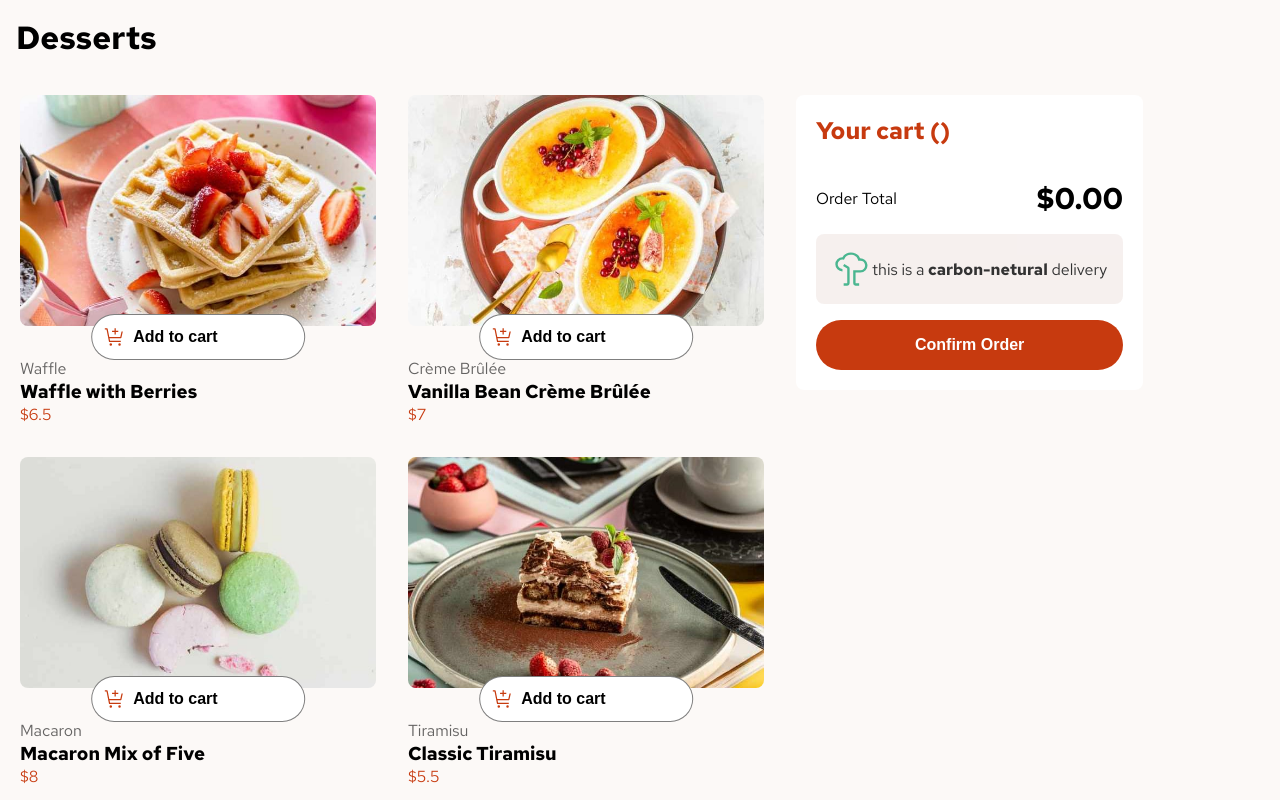
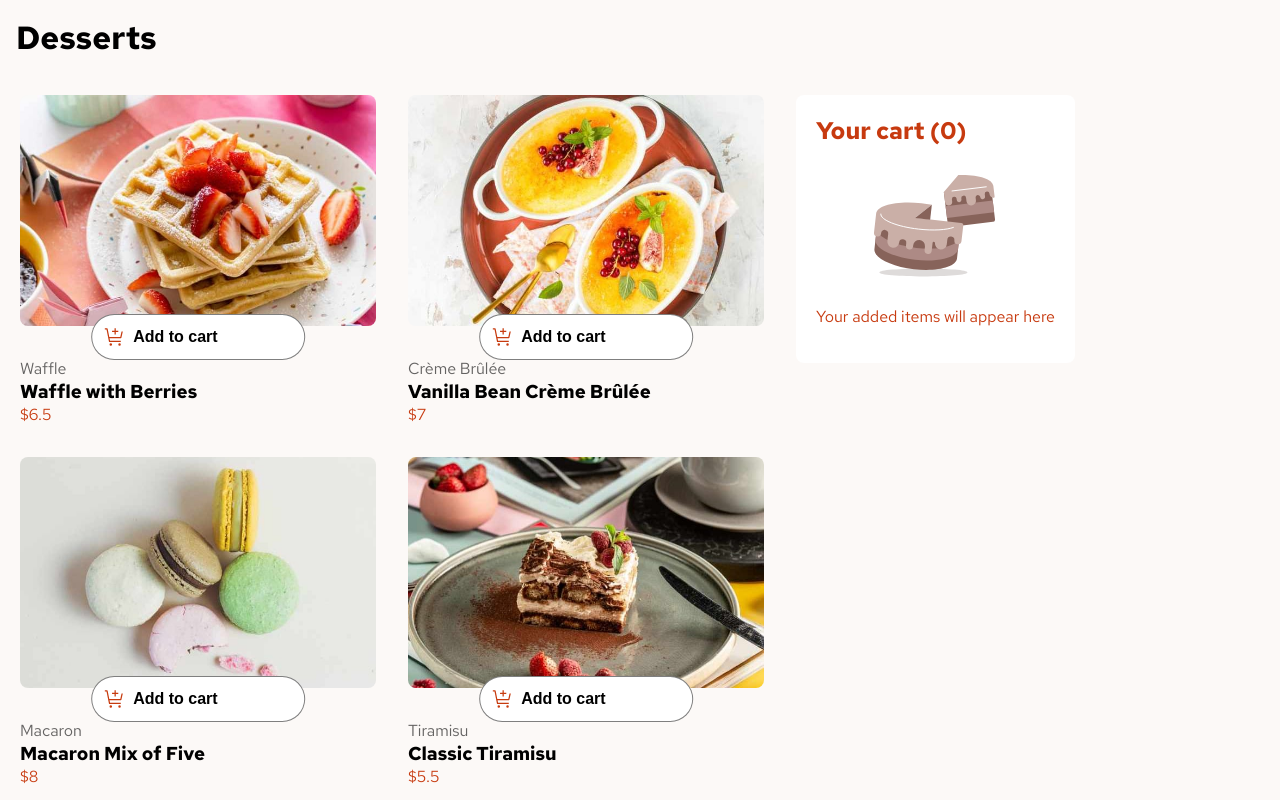
Before and after one commit to Medido1/Frontend-Mentor-Product-list-with-cart, a React (Vite) app: page / in a window 1280 px wide. Shown: the top 800 px of the page. Built offline with nearby package versions, Linux system fonts and the light colour scheme.

Commit message:
Fix totalcount issue

```diff
--- a/src/components/YourCart.jsx
+++ b/src/components/YourCart.jsx
@@ -6,7 +6,7 @@ import CartItems from './CartItems';
 import ConfirmedWindow from './ConfirmedWindow';
 
 export default function YourCart({
-  TotalCount, myData, updateData, isConfirmed, setIsConfirmed, setTotalCount
+  totalCount, myData, updateData, isConfirmed, setIsConfirmed, setTotalCount
   }) {
 
   function calculateTotalPrice() {
@@ -17,15 +17,15 @@ export default function YourCart({
 
   return (
     <div className="your_cart">
-      <h2>Your cart ({TotalCount})</h2>
-      {TotalCount === 0 &&
+      <h2>Your cart ({totalCount})</h2>
+      {totalCount === 0 &&
         <>
           <img src={emptyCart} alt='empty cart'/>
           <p className='empty_cart_text'>Your added items will appear here</p>
         </>
       }
       {!isConfirmed && <CartItems myData={myData} updateData={updateData}/>}
-      {TotalCount !== 0 && isConfirmed === false &&
+      {totalCount !== 0 && isConfirmed === false &&
         <>
           <div className="total_container">
           <p>Order Total</p>
```
